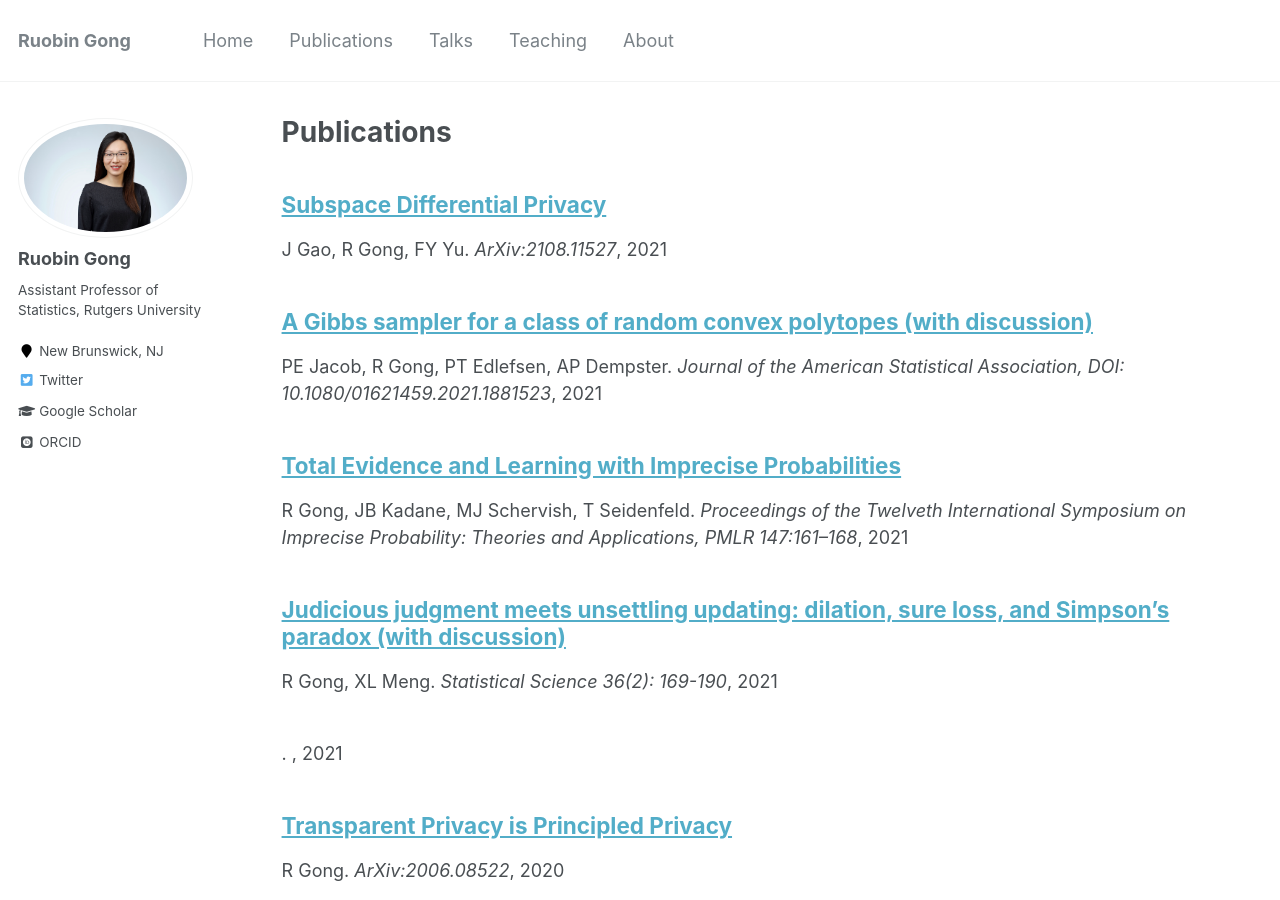
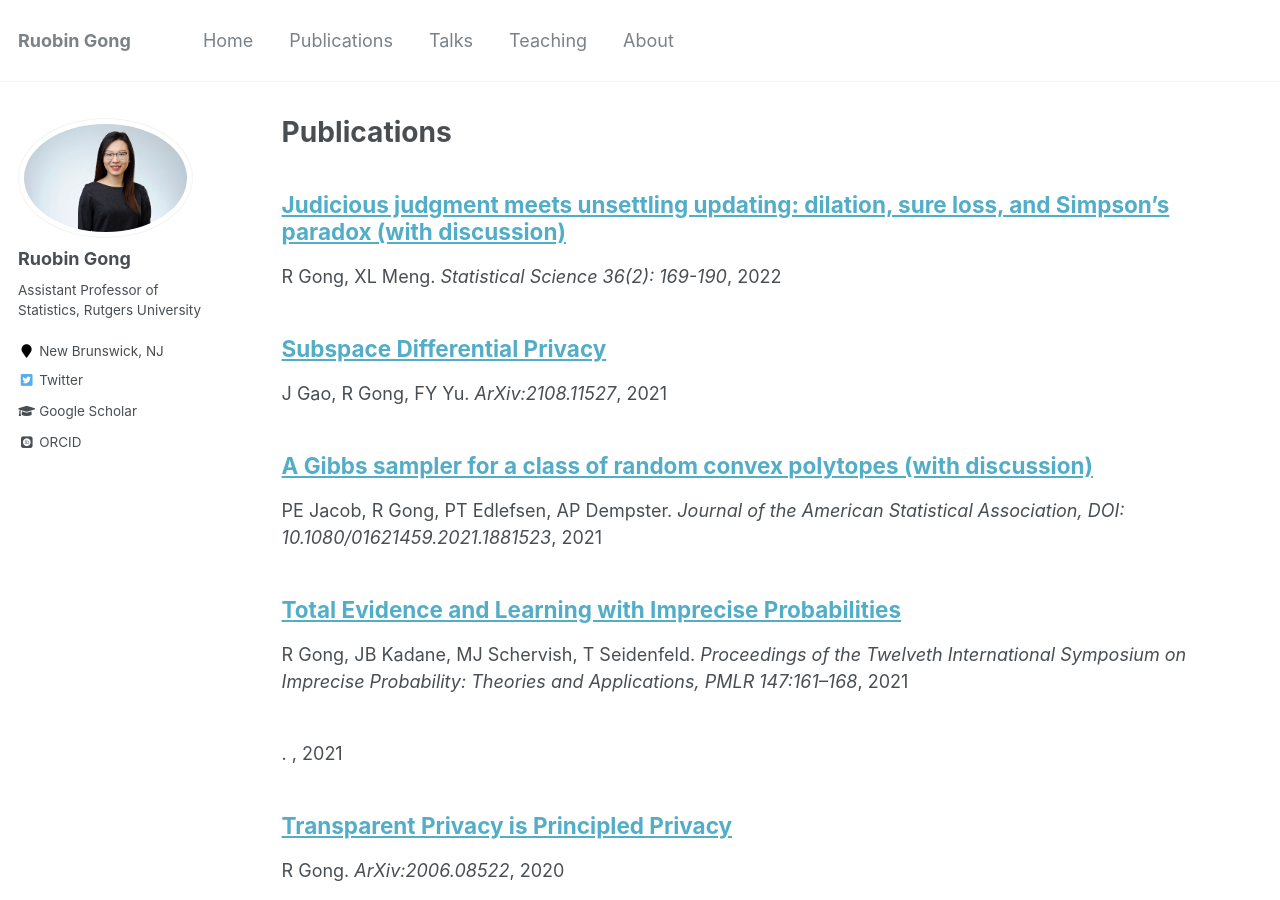
Before and after one commit to RuobinGong/RuobinGong.github.io, a Jekyll site: the page built from _pages/publications.md, in a window 1280 px wide and 900 px high. Built offline with Jekyll 4.4.1, drawn with Linux system fonts in a browser that asks for light colours; some web fonts are replaced.

Commit message:
Update and rename 2021-05-01-dilation.md to 2022-05-01-dilation.md

```diff
--- a/_publications/2021-05-01-dilation.md
+++ b/_publications/2022-05-01-dilation.md
@@ -1,9 +1,9 @@
 ---
 title: "Judicious judgment meets unsettling updating: dilation, sure loss, and Simpson's paradox (with discussion)"
 collection: publications
-permalink: /publication/2021-05-01-dilation
+permalink: /publication/2022-05-01-dilation
 excerpt: ''
-date: 2021-05-01
+date: 2022-05-01
 venue: 'Statistical Science 36(2): 169-190'
 author: 'R Gong, XL Meng'
 
```
